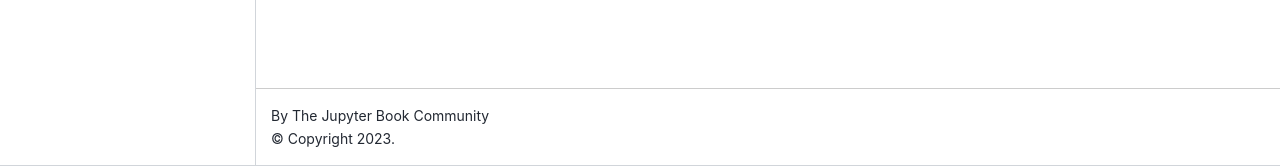
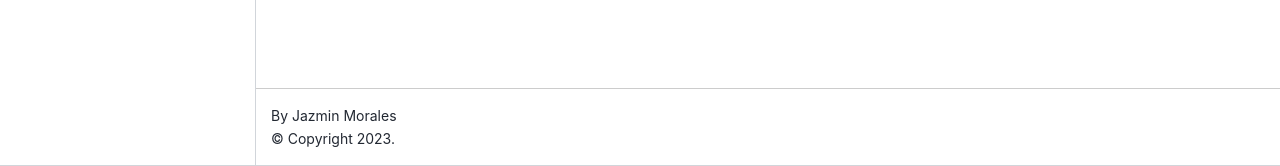
Before and after one commit to JazminM2/Jazmin-Morales, a Jupyter Book: the page built from mmfile.md, in a window 1280 px wide. Shown: the part 734-900 px from the top of the page. Built offline with Jupyter Book 1.0.4 settings and Sphinx 7.4.7 and the Sphinx Book theme 1.1.4, drawn with Linux system fonts in a browser that asks for light colours; pages that are not in the unit, such as notebooks, are missing from menus.

Commit message:
Update _config.yml

```diff
--- a/_config.yml
+++ b/_config.yml
@@ -1,8 +1,8 @@
 # Book settings
 # Learn more at https://jupyterbook.org/customize/config.html
 
-title: My sample book
-author: The Jupyter Book Community
+title: Jazmin Morales
+author: Jazmin Morales
 logo: logo.png
 
 # Force re-execution of notebooks on each build.
```
